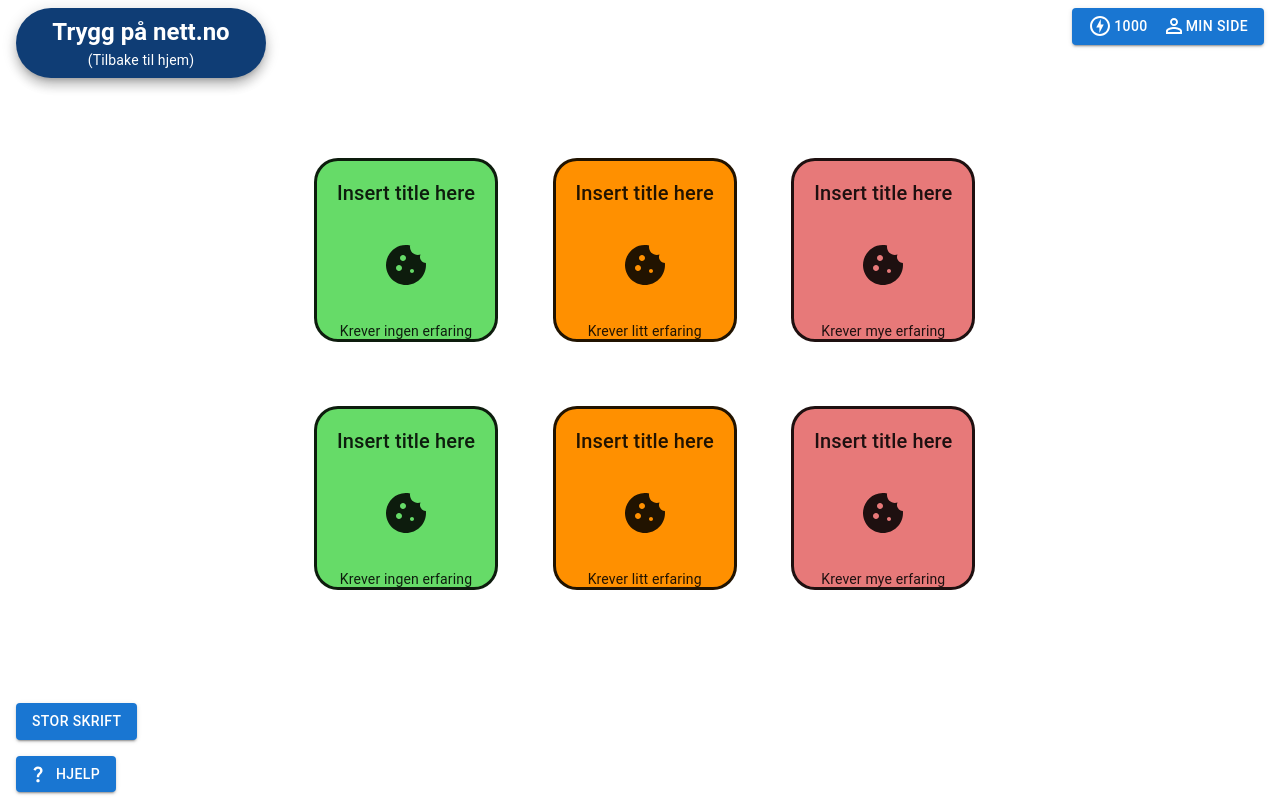
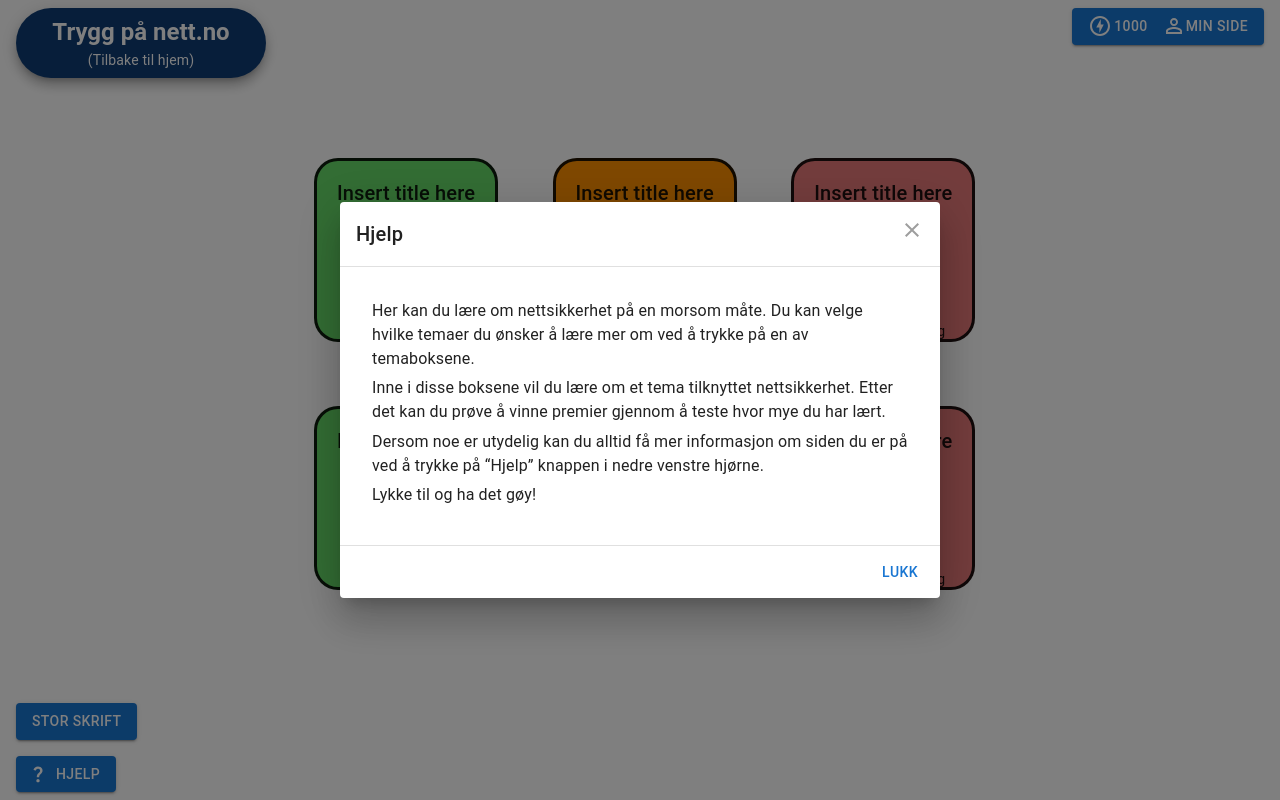
Before and after one commit to AgnetheKvalEngstad/idatt2900_group35, a React (Vite) app in the folder frontend/: page / in a window 1280 px wide. Both pictures are taken after a click on the button "HJELP". Built offline with nearby package versions, Linux system fonts and the light colour scheme.

Commit message:
feat: Help button shows popover when clicked

```diff
--- a/frontend/src/components/Footer.tsx
+++ b/frontend/src/components/Footer.tsx
@@ -1,11 +1,30 @@
-import { Button, Grid2 } from "@mui/material";
+import {
+  Button,
+  Grid2,
+  Dialog,
+  Typography,
+  DialogTitle,
+  DialogContent,
+  DialogActions,
+} from "@mui/material";
 import QuestionMarkIcon from "@mui/icons-material/QuestionMark";
+import React from "react";
+import IconButton from "@mui/material/IconButton";
+import CloseIcon from "@mui/icons-material/Close";
 
 /**
  * Component for the footer of the page
  * @returns Footer component
  */
 export default function Footer() {
+  const [open, setOpen] = React.useState(false);
+
+  const handleClickOpen = () => {
+    setOpen(true);
+  };
+  const handleClose = () => {
+    setOpen(false);
+  };
   return (
     <Grid2
       container
@@ -23,9 +42,47 @@ export default function Footer() {
           variant="contained"
           color="primary"
           startIcon={<QuestionMarkIcon />}
+          onClick={handleClickOpen}
         >
           Hjelp
         </Button>
+        <Dialog open={open} onClose={handleClose}>
+          <DialogTitle sx={{ m: 0, p: 2 }}>Hjelp</DialogTitle>
+          <IconButton
+            aria-label="close"
+            onClick={handleClose}
+            sx={(theme) => ({
+              position: "absolute",
+              right: 8,
+              top: 8,
+              color: theme.palette.grey[500],
+            })}
+          >
+            <CloseIcon />
+          </IconButton>
+          <DialogContent dividers sx={{ p: 4 }}>
+            <Typography gutterBottom>
+              Her kan du lære om nettsikkerhet på en morsom måte. Du kan velge
+              hvilke temaer du ønsker å lære mer om ved å trykke på en av
+              temaboksene.
+            </Typography>
+            <Typography gutterBottom>
+              Inne i disse boksene vil du lære om et tema tilknyttet
+              nettsikkerhet. Etter det kan du prøve å vinne premier gjennom å
+              teste hvor mye du har lært.
+            </Typography>
+            <Typography gutterBottom>
+              Dersom noe er utydelig kan du alltid få mer informasjon om siden
+              du er på ved å trykke på “Hjelp” knappen i nedre venstre hjørne.
+            </Typography>
+            <Typography gutterBottom>Lykke til og ha det gøy!</Typography>
+          </DialogContent>
+          <DialogActions>
+            <Button autoFocus onClick={handleClose}>
+              Lukk
+            </Button>
+          </DialogActions>
+        </Dialog>
       </Grid2>
     </Grid2>
   );
```
